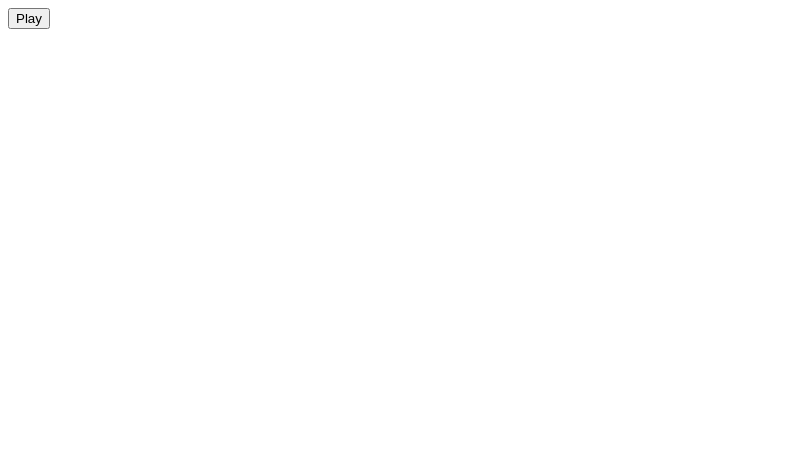
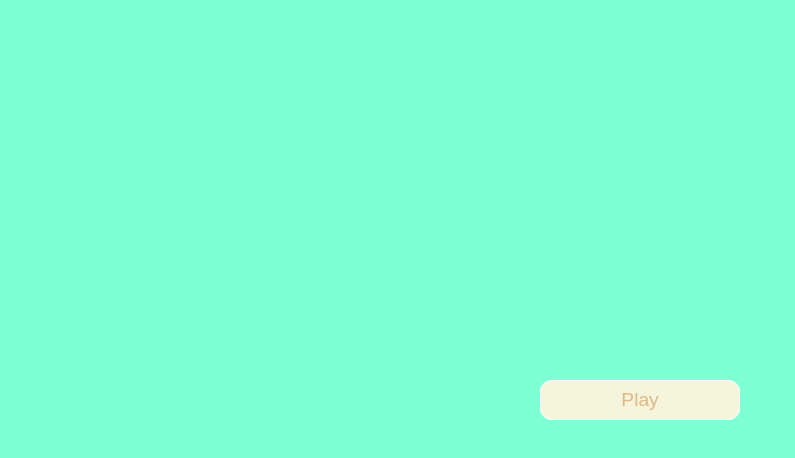
Before and after one commit to Clarence-Coronel/top_rps, a plain HTML site: page index.html in a window 1280 px wide. Shown: the whole page, without its empty margins (0-795 px from the left). Drawn offline with Linux system fonts and the light colour scheme.

Commit message:
add style to html doc

```diff
--- /dev/null
+++ b/css/style.css
@@ -0,0 +1,24 @@
+body{
+    margin: 0;
+    padding: 0;
+    display: flex;
+    justify-content: center;
+    align-items: center;
+    background-color: aquamarine;
+    height: 100vh;
+}
+
+button{
+    flex-basis: 200px;
+    height: 40px;
+    background-color: beige;
+    border: 1px solid white;
+    border-radius: 0.7rem;
+    font-size: 1.2rem;
+    color: burlywood
+}
+
+button:hover{
+    color: rgb(134, 131, 131);
+    cursor: pointer;
+}
--- a/index.html
+++ b/index.html
@@ -5,6 +5,7 @@
     <meta http-equiv="X-UA-Compatible" content="IE=edge">
     <meta name="viewport" content="width=device-width, initial-scale=1.0">
     <script src="js/script.js"></script>
+    <link rel="stylesheet" href="css/style.css">
     <title>Rock Paper Scissor</title>
 </head>
 <body>
```
